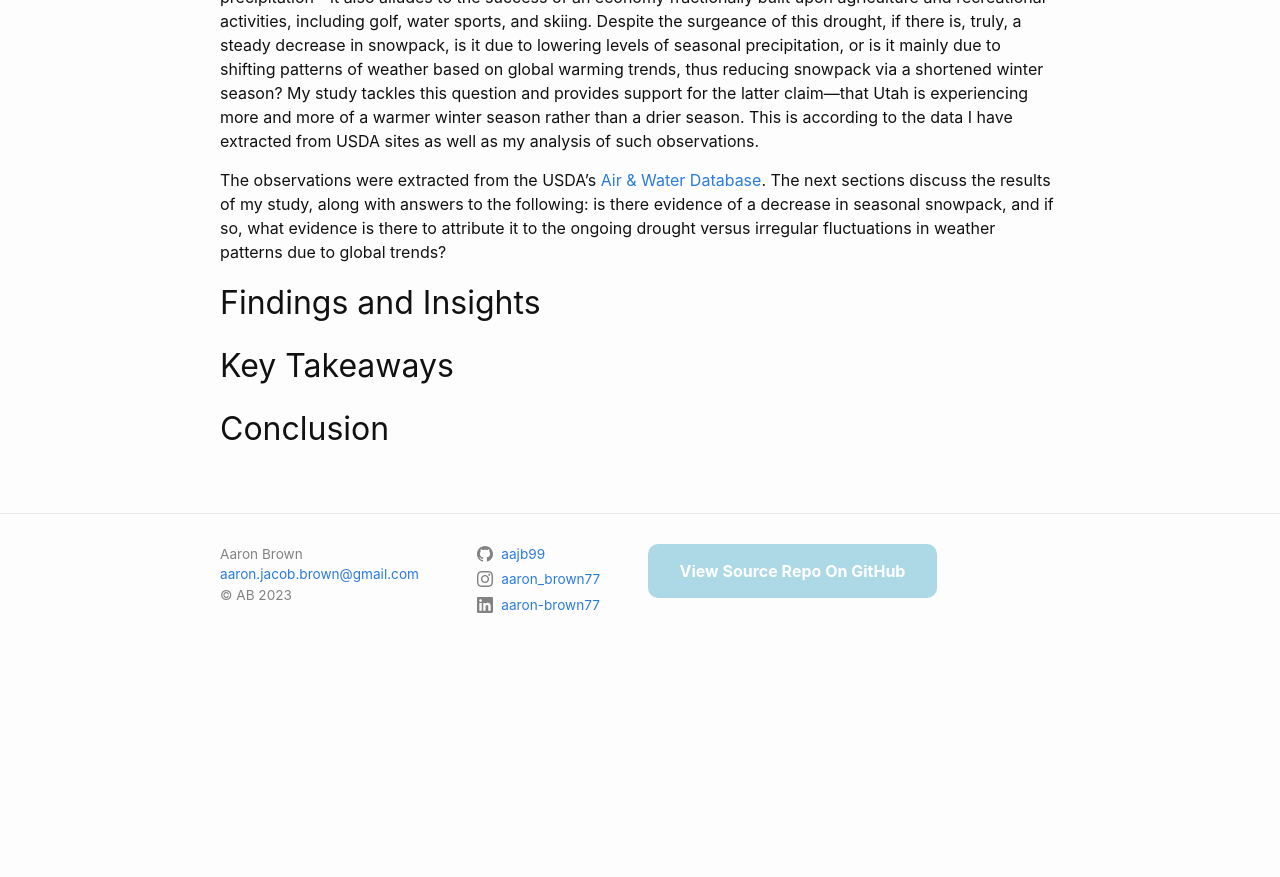
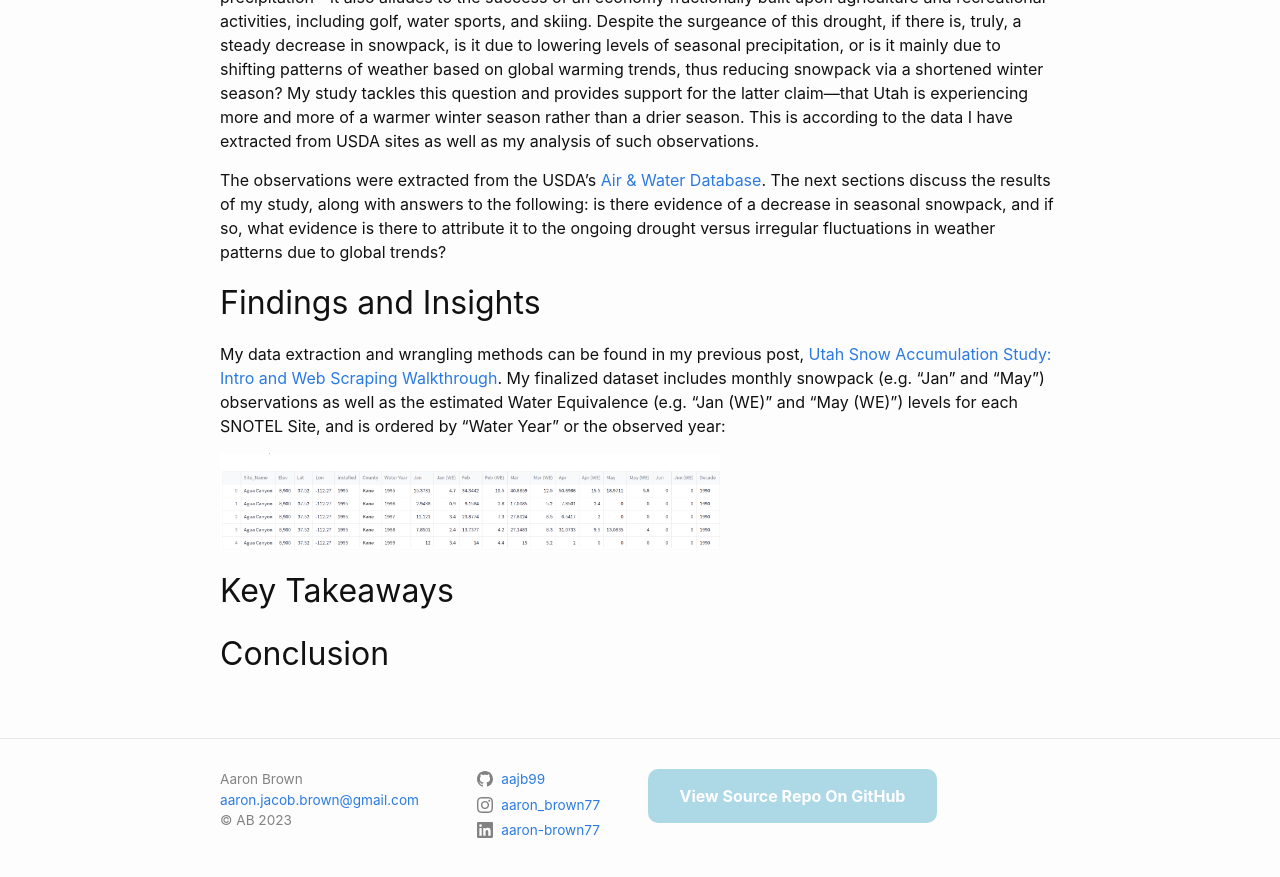
Before and after one commit to aajb99/aajb99.github.io, a Jekyll site: the page built from _posts/2023-11-26-proj-p2.md, in a window 1280 px wide and 900 px high, scrolled down 645 px. Shown: the top 877 px of the window. Built offline with Jekyll 4.4.1, drawn with Linux system fonts in a browser that asks for light colours; comment, search, counter and statistics services are not loaded; before the commit the page ends 1320 px from its top, so only the background shows below that.

Commit message:
Proj Post 2 added main dataset

```diff
--- a/_posts/2023-11-26-proj-p2.md
+++ b/_posts/2023-11-26-proj-p2.md
@@ -15,6 +15,11 @@ The observations were extracted from the USDA's [Air & Water Database](https://w
 
 ## Findings and Insights
 
+My data extraction and wrangling methods can be found in my previous post, [Utah Snow Accumulation Study: Intro and Web Scraping Walkthrough](https://aajb99.github.io/2023/11/14/proj-p1.html). My finalized dataset includes monthly snowpack (e.g. "Jan" and "May") observations as well as the estimated Water Equivalence (e.g. "Jan (WE)" and "May (WE)") levels for each SNOTEL Site, and is ordered by "Water Year" or the observed year:
+
+<img src="{{site.url}}/{{site.baseurl}}/assets/images/site_snow_main_dataset.png" alt="" style="width:500px;"/>
+
+
 ## Key Takeaways
 
 ## Conclusion
```
Also changed, not shown: assets/images/site_snow_main_dataset.PNG (added).
